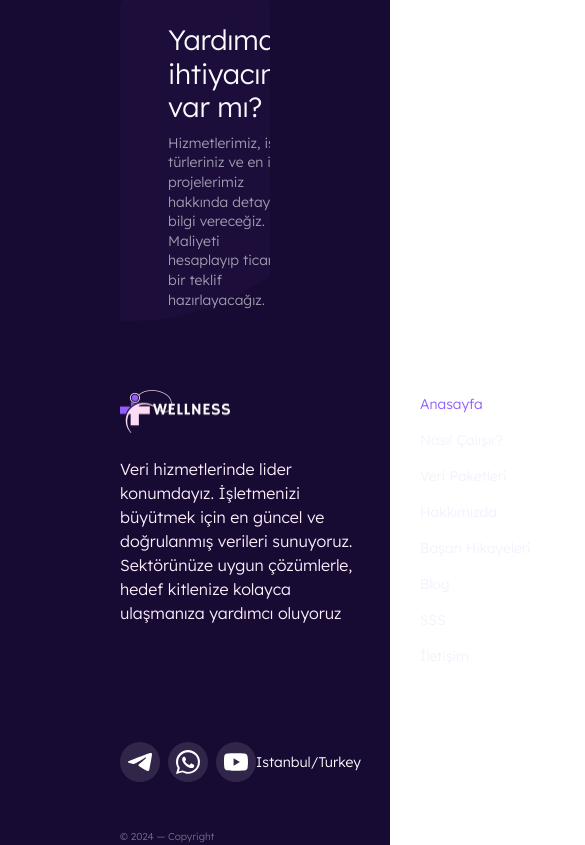
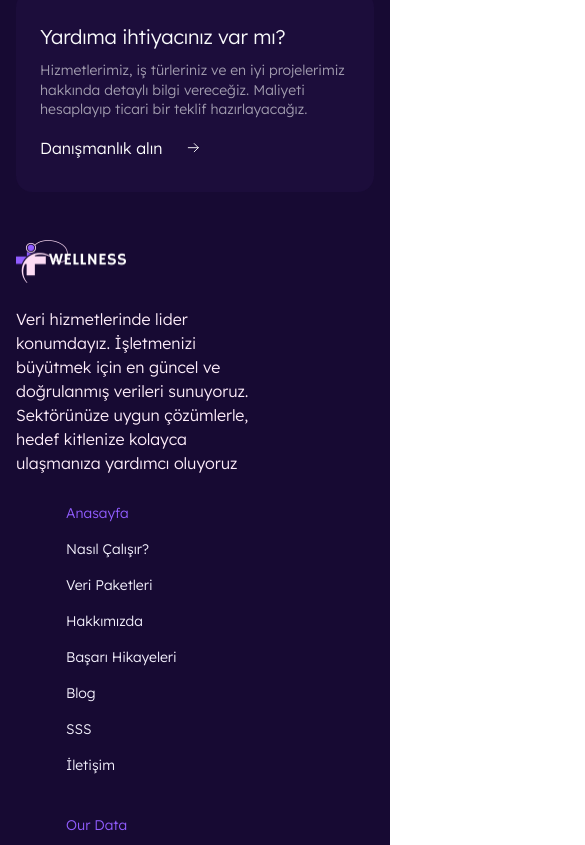
Before and after one commit to Medyanes-360/big-data-sale, a Next.js app: page / in a window 390 px wide. Shown: the part 7640-8485 px from the top of the page, 585 px wide, since content can reach past the window. Built offline with nearby package versions, Linux system fonts and the light colour scheme.

Commit message:
footer responsive design v1

```diff
--- a/components/layout/footer/footer-needHelp/index.jsx
+++ b/components/layout/footer/footer-needHelp/index.jsx
@@ -3,21 +3,27 @@ import React from "react";
 
 const FooterNeedHelp = () => {
   return (
-    <div className="relative rounded-2xl bg-tertiary-900 text-white rounded-[16px] py-[32px] pr-24 pl-12 flex justify-between items-center overflow-hidden">
+    <div className="relative rounded-2xl bg-tertiary-900 text-white py-[32px] px-6 sm:pr-24 sm:pl-12 flex flex-col sm:flex-row justify-between items-start sm:items-center overflow-hidden">
+
       <div
         className="absolute w-[480px] h-[480px] bg-[#915DFF] opacity-[0.04] rounded-[50%]"
         style={{ top: "-150px", right: "-100px" }}
       ></div>
+
+
       <div className="flex flex-col gap-[10px] max-w-[491px] z-10">
-        <h2 className="text-[28px] font-medium leading-[33.6px] text-[#F9FAFB] tracking-[-0.01em]">
+        <h2 className="text-[20px] sm:text-[28px] font-medium leading-[28px] sm:leading-[33.6px] text-[#F9FAFB] tracking-[-0.01em]">
           Yardıma ihtiyacınız var mı?
         </h2>
         <p className="text-[14px] font-Inter leading-[19.6px] font-normal text-[#F9FAFB] opacity-[60%]">
-          Hizmetlerimiz, iş türleriniz ve en iyi projelerimiz hakkında detaylı bilgi vereceğiz. Maliyeti hesaplayıp ticari bir teklif hazırlayacağız.
+          Hizmetlerimiz, iş türleriniz ve en iyi projelerimiz hakkında detaylı bilgi vereceğiz.
+          Maliyeti hesaplayıp ticari bir teklif hazırlayacağız.
         </p>
       </div>
-      <div className="flex items-center gap-[24px] z-10">
-        <span className="text-[#FFFFFF] text-[20px] font-medium leading-[28px] font-Inter">
+
+
+      <div className="flex items-center gap-[24px] z-10 mt-4 sm:mt-0 sm:ml-auto">
+        <span className="text-[#FFFFFF] text-[16px] sm:text-[20px] font-medium leading-[24px] sm:leading-[28px] font-Inter">
           Danışmanlık alın
         </span>
         <Image
--- a/components/layout/footer/index.jsx
+++ b/components/layout/footer/index.jsx
@@ -11,17 +11,18 @@ import FooterCopyRight from "./footer-copyRight";
 const Footer = () => {
   return (
     <div className="bg-tertiary-900">
-      <PageContainer className="flex flex-col gap-12 px-[120px] py-[64px]">
-        <div className="gap-3">
+      {/* Ana yapıyı mobil ve tablet için responsive hale getiriyoruz */}
+      <PageContainer className="flex flex-col gap-12 px-4 sm:px-8 md:px-[120px] py-[64px]">
+        <div className="flex flex-col gap-3 sm:flex-row sm:justify-between">
           <FooterNeedHelp />
         </div>
 
-        <div className="flex flex-row">
-          <div className="flex">
+        <div className="flex flex-col gap-6 sm:flex-row sm:justify-between">
+          <div className="flex flex-col sm:flex-1 sm:mr-8">
             <FooterExplanation />
           </div>
 
-          <div className="flex flex-row justify-between">
+          <div className="flex flex-col gap-6 sm:flex-row sm:flex-1 sm:justify-between">
             <FooterLinks />
             <FooterServices />
             <FooterContactUs />
@@ -29,12 +30,11 @@ const Footer = () => {
         </div>
       </PageContainer>
 
-      <PageContainer className="flex flex-col px-[120px] pb-[32px]">
+      <PageContainer className="flex flex-col px-4 sm:px-8 md:px-[120px] pb-[32px]">
         <div className="flex flex-col gap-12">
           <FooterSocialLinks />
           <FooterCopyRight />
         </div>
-
       </PageContainer>
     </div>
   );
```
